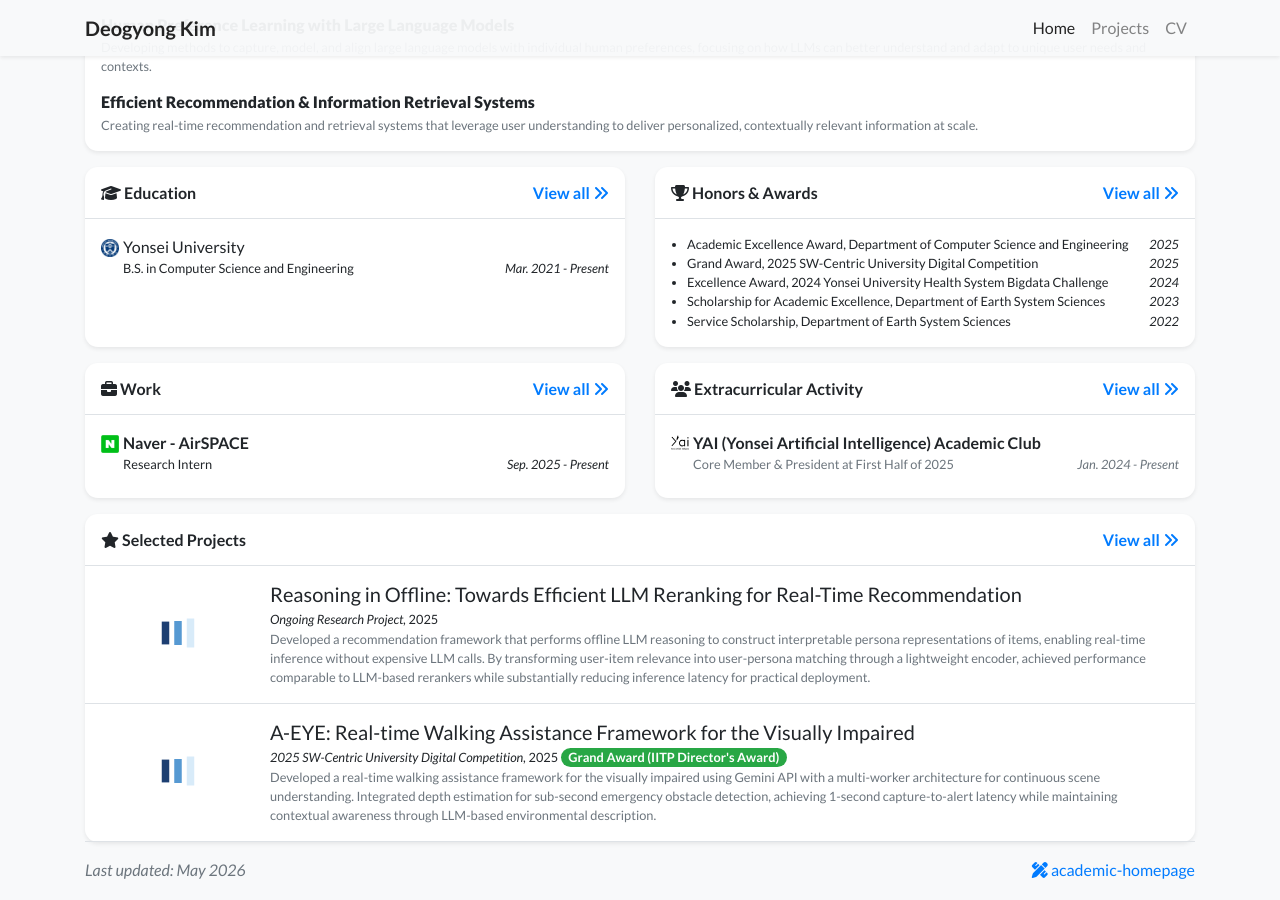
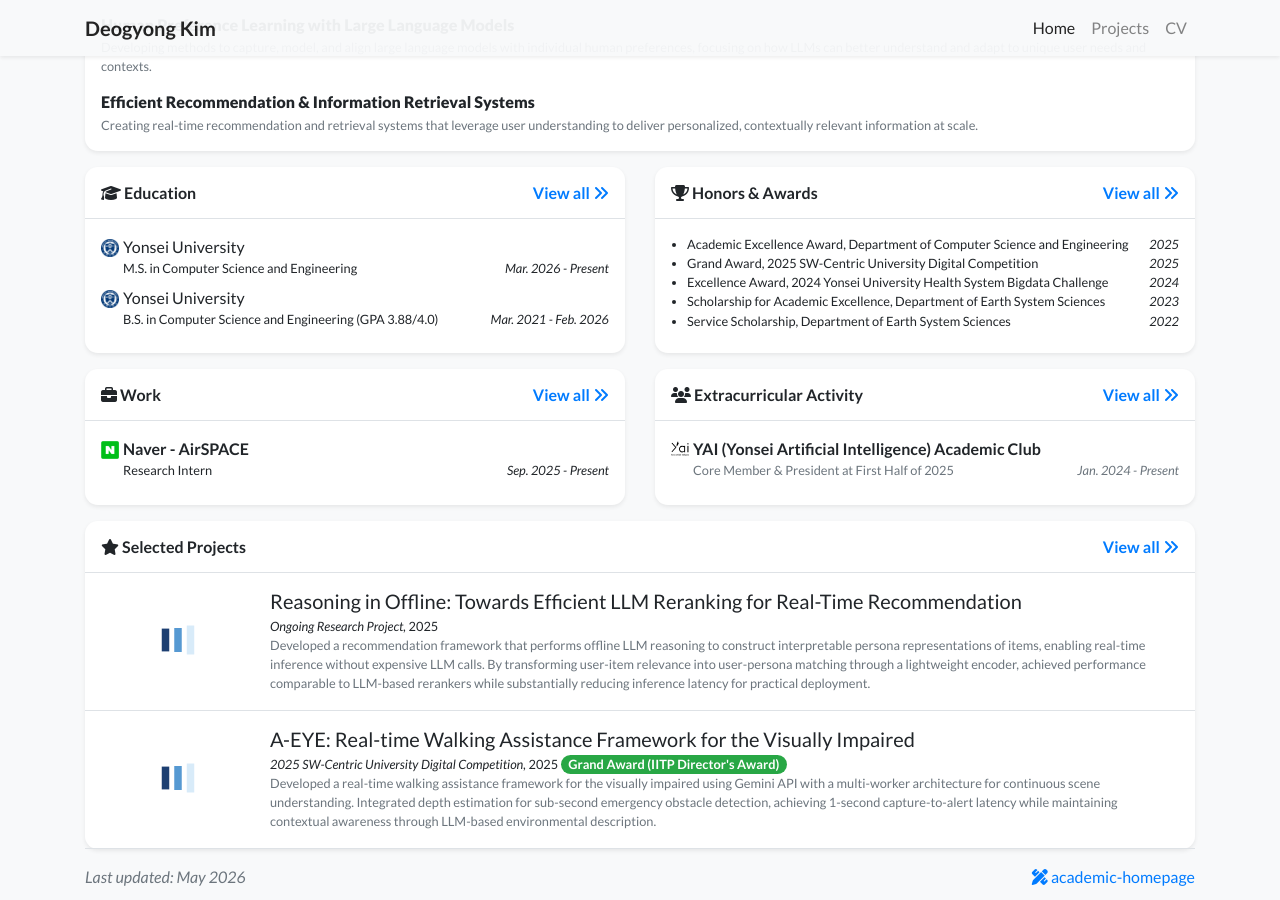
Before and after one commit to legenduck/legenduck.github.io, a Jekyll site: the page built from index.html, in a window 1280 px wide and 900 px high, scrolled down 752 px. Built offline with Jekyll 4.4.1, drawn with Linux system fonts in a browser that asks for light colours; nearby versions of some CDN libraries; a style sheet for code colours, icons or effects is not loaded.

Commit message:
Update education: M.S. (current) + B.S. with GPA 3.88/4.0

```diff
--- a/_data/profile.yml
+++ b/_data/profile.yml
@@ -34,8 +34,12 @@ portrait_caption: >-
 education:
 - name: Yonsei University
   logo: /assets/images/badges/yonsei.png
-  position: B.S. in Computer Science and Engineering
-  date: Mar. 2021 - Present
+  position: M.S. in Computer Science and Engineering
+  date: Mar. 2026 - Present
+- name: Yonsei University
+  logo: /assets/images/badges/yonsei.png
+  position: B.S. in Computer Science and Engineering (GPA 3.88/4.0)
+  date: Mar. 2021 - Feb. 2026
 
 # experience:
 # - name: Peking University
```
